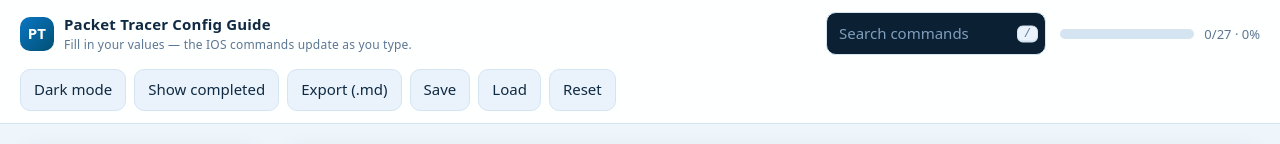
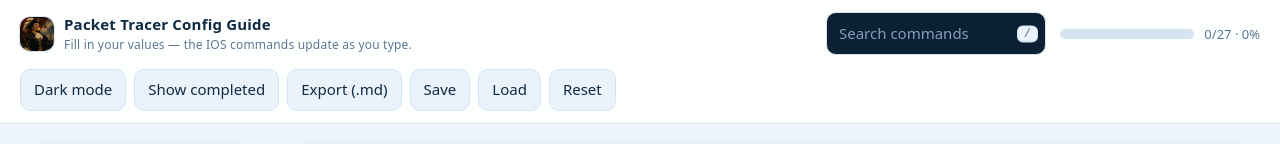
Before and after one commit to Quicksven/Quicksven.github.io, a plain HTML site: page cisco-packet-tracer.html in a window 1280 px wide. Shown: the top 144 px of the page. Drawn offline with Linux system fonts and the light colour scheme.

Commit message:
Replace PT text logo with admiral portrait image
Co-Authored-By: Claude Opus 4.8 <noreply@anthropic.com>
Claude-Session: https://claude.ai/code/session_018skBWiTZm4ZVqUk1BrE4mF

```diff
--- a/cisco-packet-tracer.html
+++ b/cisco-packet-tracer.html
@@ -37,7 +37,7 @@ kbd{font:12px ui-monospace,monospace;border:1px solid var(--line);border-bottom-
 header{position:sticky;top:0;z-index:20;background:color-mix(in srgb,var(--panel) 92%,transparent);backdrop-filter:blur(10px);border-bottom:1px solid var(--line)}
 .bar-in{max-width:1320px;margin:0 auto;padding:12px 20px;display:flex;align-items:center;gap:14px;flex-wrap:wrap}
 .brand{display:flex;align-items:center;gap:10px;font-weight:700;letter-spacing:.2px;margin-right:auto}
-.logo{width:34px;height:34px;border-radius:10px;display:grid;place-items:center;background:linear-gradient(135deg,var(--accent),var(--accent2));color:var(--ink);font-weight:800}
+.logo{width:34px;height:34px;border-radius:10px;object-fit:cover;display:block;box-shadow:0 0 0 1px var(--line)}
 .brand small{display:block;font-weight:500;color:var(--muted);font-size:12px}
 .search{position:relative}
 .search input{width:220px;padding-right:44px}
@@ -169,7 +169,7 @@ footer{color:var(--muted);font-size:12.5px;text-align:center;padding:30px 0 0}
 <header>
   <div class="bar-in">
     <div class="brand">
-      <div class="logo">PT</div>
+      <img class="logo" src="pt-logo.jpg" alt="Packet Tracer guide logo">
       <div>Packet Tracer Config Guide<small>Fill in your values — the IOS commands update as you type.</small></div>
     </div>
     <div class="search"><input type="search" id="q" placeholder="Search commands"><kbd>/</kbd></div>
```
Also changed, not shown: pt-logo.jpg (added).
